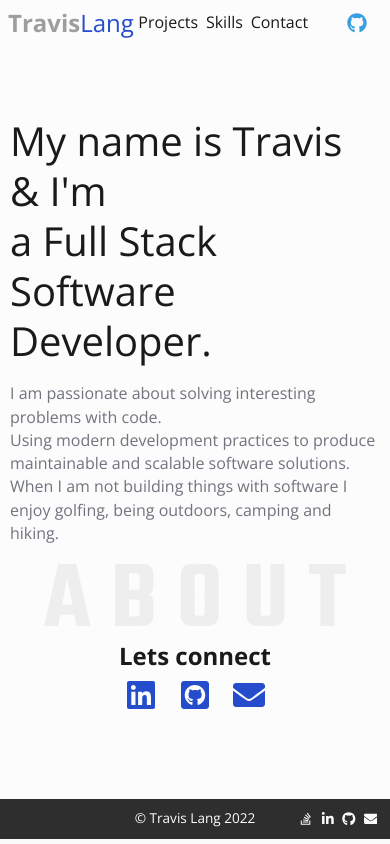
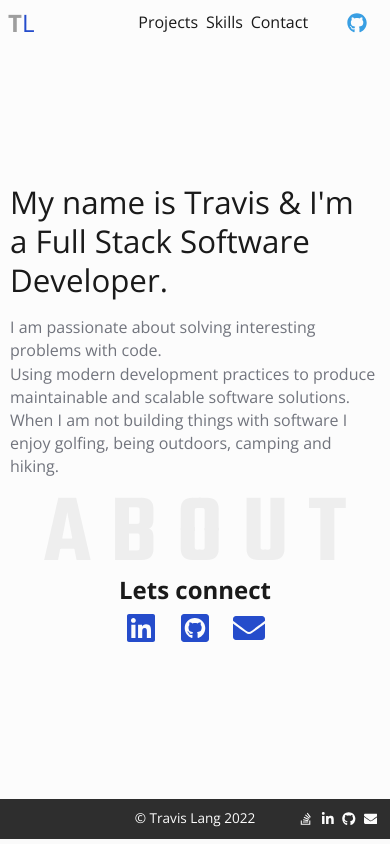
Before and after one commit to travislang/personal-portfolio, a Gatsby site: page / in a window 390 px wide. Built offline with nearby package versions, Linux system fonts and the light colour scheme; Gatsby itself is replaced by a stand-in of ours.

Commit message:
fix mobile rendering

```diff
--- a/src/components/Hero/hero.module.scss
+++ b/src/components/Hero/hero.module.scss
@@ -3,6 +3,11 @@
 .rootContainer {
     background-color: var(--color-background);
 }
+.main {
+    width: 100%;
+    height: 100%;
+}
+
 .widthContainer {
     margin: 0px auto;
     max-width: 960px;
@@ -28,7 +33,8 @@
 
 .heroText {
     font-weight: normal;
-    font-size: 2.5em;
+    // font-size: 2.5em;
+    font-size: calc(7vmin + 0.25em);
     margin: 0;
     line-height: 1.25em;
     color: var(--color-text);
--- a/src/components/Toggle.js
+++ b/src/components/Toggle.js
@@ -20,8 +20,6 @@ const Toggle = () => {
     }, [colorMode, firstMount])
 
     if (!colorMode) return null
-
-    console.log('switchClasses', switchClasses)
 
     const handleClick = () => {
         setSwitchClasses(arr => {
--- a/src/components/header.js
+++ b/src/components/header.js
@@ -1,19 +1,28 @@
+import React, { useState, useEffect } from 'react'
 import { Link } from 'gatsby'
-import React from 'react'
 
+import Toggle from './Toggle'
 import { FaGithub } from 'react-icons/fa'
-import Toggle from './Toggle'
 
 import * as styles from './header.module.scss'
 
 const Header = () => {
+    const [ isMobile, setIsMobile ] = useState(false)
+
+    useEffect(() => {
+        console.log('window', window.innerWidth)
+        if(window && window.innerWidth && window.innerWidth < 500) {
+            setIsMobile(true)
+        }
+    }, [])
+
     return (
         <div className={styles.container}>
             <div className={styles.innerContainer}>
                 <h2 className={styles.logoContainer}>
                     <Link to='/' className={styles.logoLink}>
-                        <span className={styles.logoMain}>Travis</span>
-                        <span className={styles.logoSecondary}>Lang</span>
+                        <span className={styles.logoMain}>{isMobile ? 'T' : 'Travis'}</span>
+                        <span className={styles.logoSecondary}>{isMobile ? 'L' : 'Lang'}</span>
                     </Link>
                 </h2>
                 <h4 className={styles.linkContainer}>
--- a/src/components/header.module.scss
+++ b/src/components/header.module.scss
@@ -7,7 +7,7 @@
 
 .innerContainer {
     margin: 0px auto;
-    max-width: 960px;
+    width: 100vw;
     padding: 0.5rem;
     display: flex;
     align-items: center;
--- a/src/components/layout.js
+++ b/src/components/layout.js
@@ -20,13 +20,13 @@ const Layout = ({ children }) => (
             }
         `}
         render={(data) => (
-            <>
+            <div className={style.main}>
                 <Header />
                 <div className={style.rootContainer}>
                     <div className={style.widthContainer}>{children}</div>
                 </div>
                 <Footer />
-            </>
+            </div>
         )}
     />
 )
```
